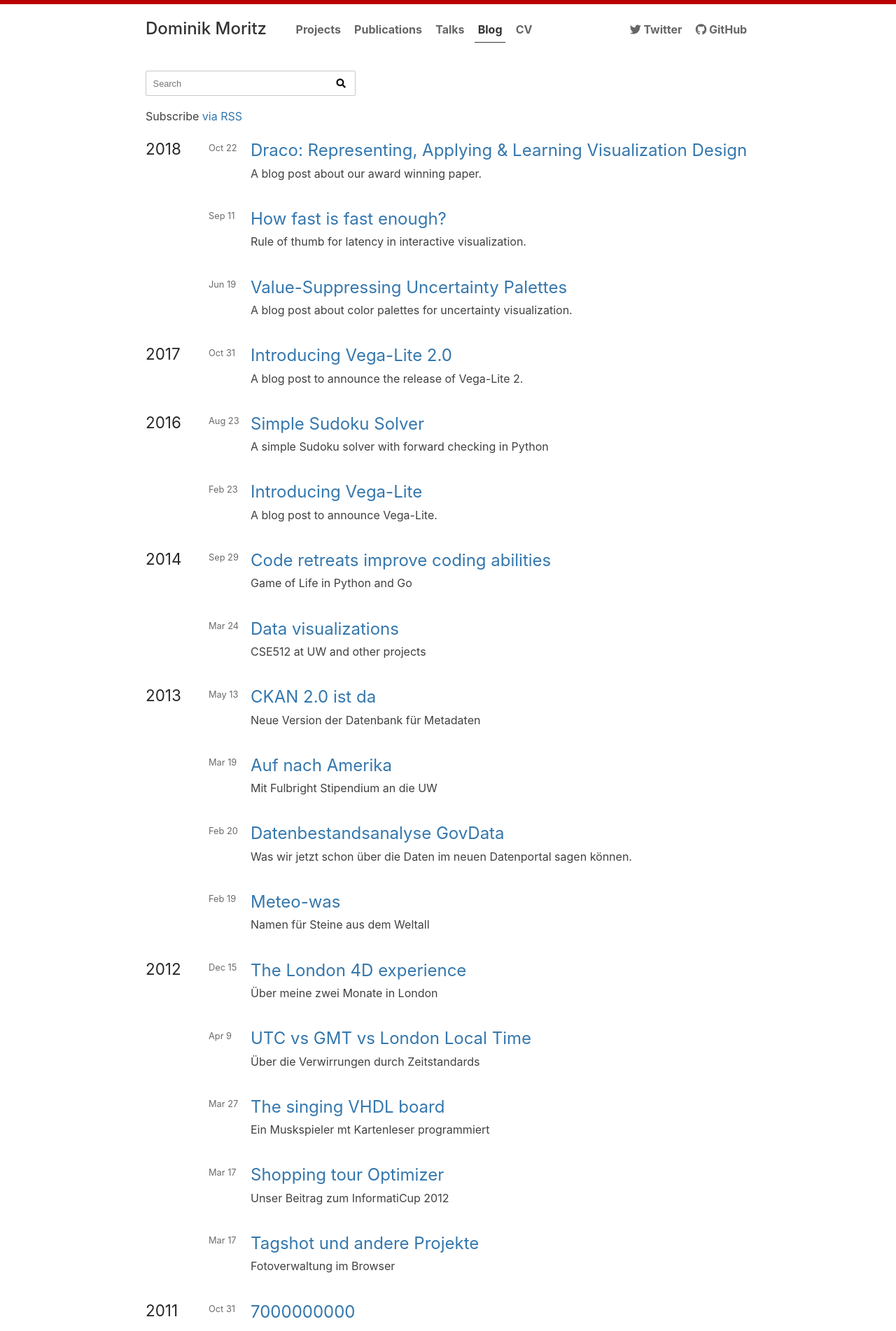
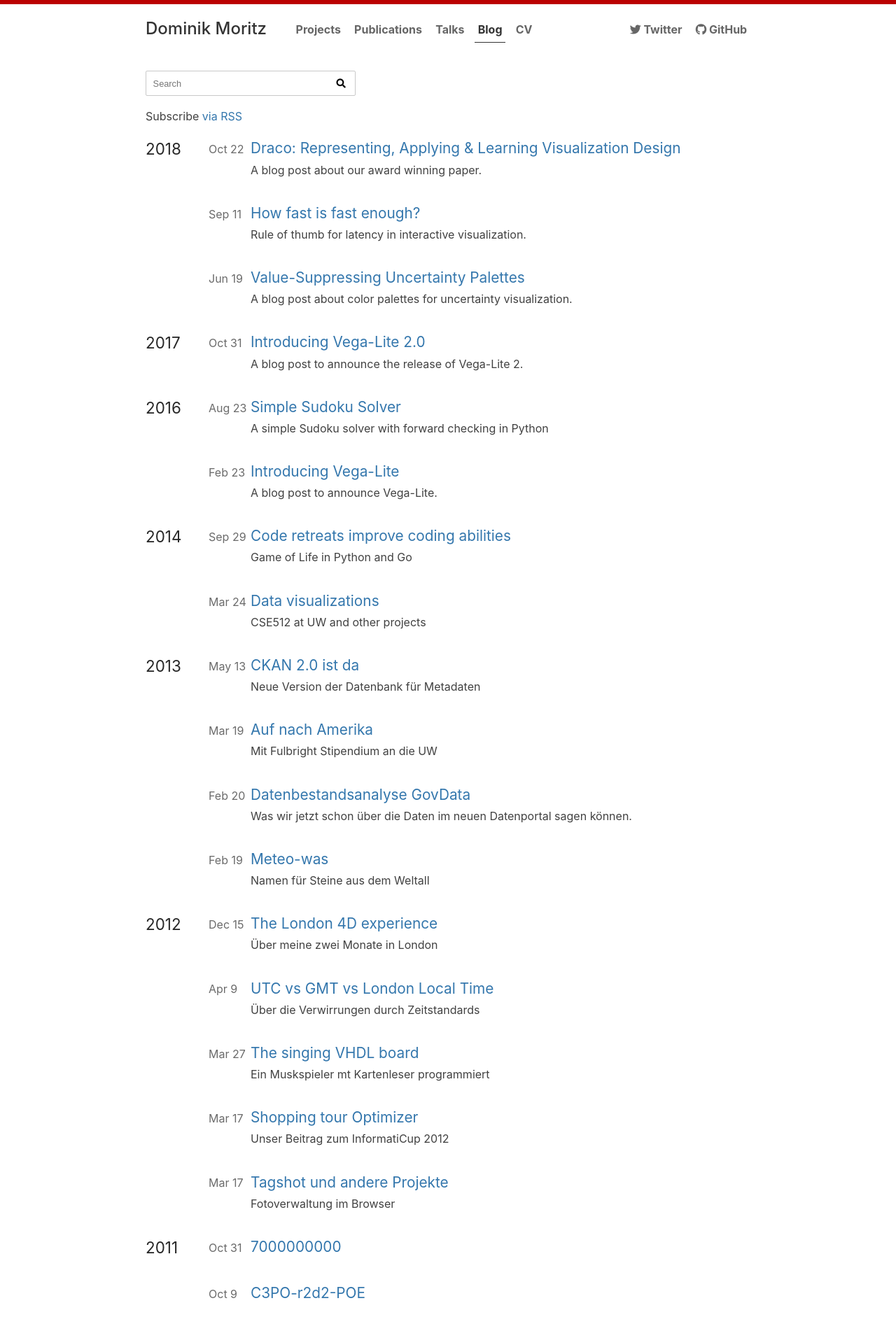
Before and after one commit to domoritz/domoritz.github.io, a Jekyll site: the page built from blog.md, in a window 1280 px wide. Shown: the top 1902 px of the page at 70% size. Built offline with Jekyll 4.4.1, drawn with Linux system fonts in a browser that asks for light colours; nearby versions of some CDN libraries.

Commit message:
simplify blog list style

```diff
--- a/_sass/_blog.scss
+++ b/_sass/_blog.scss
@@ -19,10 +19,9 @@
     position: relative;
 
     .post-meta {
-      font-size: 0.8rem;
       position: absolute;
       left: 0;
-      top: 0.4rem;
+      top: 0.3rem;
 
       .meta-year {
         visibility: hidden;
@@ -62,13 +61,11 @@
 
 
 .post-meta {
-  font-size: $small-font-size;
   color: $grey-color;
 }
 
 .post-link {
   display: block;
-  font-size: 24px;
 }
 
 
@@ -227,4 +224,8 @@
     margin-right: auto;
     margin-left: auto;
   }
+
+  .post-list .post-block .post-meta {
+    top: auto;
+  }
 }
```
